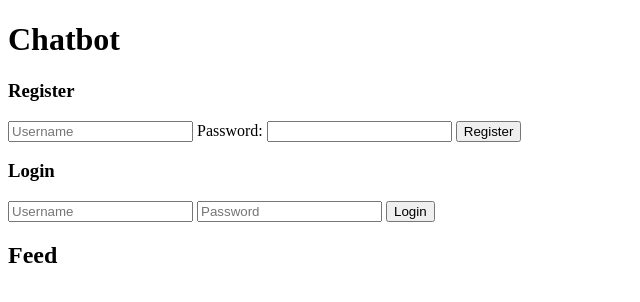
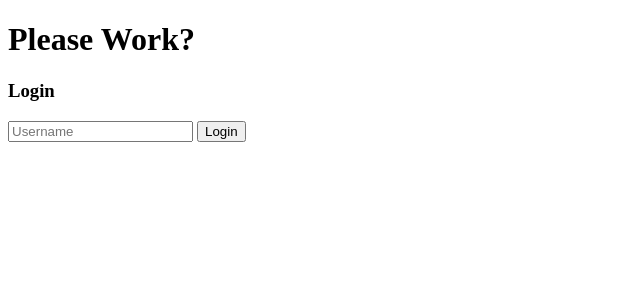
Before and after one commit to maddikia/where-you-at, a Flask app: page / in a window 1280 px wide. Shown: the top 302 px of the page, without its empty margins (0-640 px from the left). Run offline with Flask 2, Linux system fonts and the light colour scheme; data that the repository does not hold is empty.

Commit message:
some stuff works?
lol

```diff
--- a/app.py
+++ b/app.py
@@ -2,52 +2,55 @@ from flask import Flask, render_template, request, session
 import datetime
 from pymongo import MongoClient
 
-client = MongoClient("mongodb://localhost:27017")
-db = client['simonbryn']
-messages = db['messages']
+app = Flask(__name__)
+app.secret_key = '12riddlemarvolo311926'
+
+client = MongoClient("mongodb+srv://maddikia:lol@cluster0-3l4ee.mongodb.net/test?retryWrites=true&w=majority")
+db = client['whereyouat']
+quests = db['quests']
 users = db['users']
-app = Flask(__name__)
-app.secret_key = 'PizzlyBear'
 
 @app.route('/', methods=['GET'])
 def home():
     return render_template('index.html',
-        messages=messages.find({}),
-        loggedIn=('username' in session),
-        username=session.get('username', '')
-    )
+        quests = quests.find({}),
+        loggedIn = ('username' in session),
+        username = session.get('username', ''),
+        points = session.get('points', 0),
+        users = users.find({}))
 
-@app.route('/register', methods=['POST'])
-def register():
-    username = request.form['username']
-    password = request.form['password']
-    if (users.count_documents({'username': username}) > 0):
-        return 'failure'
-    users.insert_one({'username': username, 'password': password})
-    session['username'] = username
+@app.route('/quest', methods=['POST'])
+def quest():
+    description = request.form['description']
+    value = request.form['value']
+    quests.insert_one({'description': description, 'author': session['username'], 'value': value})
     return 'success'
 
 @app.route('/login', methods=['POST'])
 def login():
-    username = request.form['userlogin']
-    password = request.form['passlogin']
-    if (users.count_documents({'username': username, 'password': password}) < 1):
-        return 'failure'
-    if (users.count_documents({'username': username, 'password': password}) > 0):
-        session['username'] = username
-        return 'success'
+    session['username'] = request.form['username']
+    if (users.count_documents({'username': session['username']}) < 1):
+        now = datetime.datetime.now().strftime("%m/%d/%Y %H:%M:%S")
+        users.insert_one({'username': session['username'], 'creation_time': now, 'points': 0})
+    return 'success'
 
 @app.route('/logout', methods=['POST'])
 def logout():
     session.pop('username', None)
     return 'success'
 
-@app.route('/message', methods=['POST'])
-def message():
-    message = session['username'] + ": " + request.form['message']
-    now = datetime.datetime.now().strftime("%Y-%m-%d %H:%M:%S")
-    messages.insert_one({'message': message, 'ts': now})
-    return 'success'
+@app.route('/endquest', methods=['POST'])
+def endquest():
+    value = int(request.form['listedquest'])
+    users.update_one({'username':session['username']}, {'$inc': {'points': value}})
+   # points = #code
+   # quests.delete_one({"description": description})
 
-if __name__ == '__main__':
-    app.run(port=3000, debug=True, host='0.0.0.0')
+@app.route('/addpoints', methods=['POST'])
+def addpoints():
+    points = 5
+    users.update_one({'username':session['username']}, {'$inc': {'points': points}})
+
+
+
+app.run(port=3000, debug=True, host='0.0.0.0')
--- a/static/main.js
+++ b/static/main.js
@@ -1,21 +1,15 @@
     $(document).ready(function() {
-    $('#register').click(function() {
+        $('#login').click(function() {
             const username = $('#username').val();
-        const password = $('#password').val();
-        $.post('/register', {
+            $.post('/login', {
                 username: username,
-            password: password,
             }).done(function() {
                 document.location.reload();
             });
-    })
-    $('#login').click(function() {
-        const username = $('#userlogin').val();
-        const password = $('#passlogin').val();
-        $.post('/login', {
-            username: username,
-            password: password,
-        }).done(function () {
+        });
+        $('#addpoints').click(function() {
+            $.post('/addpoints', {
+            }).done(function() {
                 document.location.reload();
             });
         });
@@ -23,13 +17,12 @@ $(document).ready(function() {
             $.post('/logout', {}).done(function() {
                 document.location.reload();
             });
-    })
-
-    $('#submit').click(function () {
-        const message = $('#message').val();
-        $.post('/message', {
-            message: message,
-        }).done(function () {
+        });
+        $('#listedquest').click(function() {
+            const value = $('#listedquest').val();
+            $.post('/endquest', {
+                value: value
+            }).done(function() {
                 document.location.reload();
             });
         });
--- a/templates/index.html
+++ b/templates/index.html
@@ -1,35 +1,33 @@
 <!DOCTYPE html>
 <head>
-    <title>Chatbot</title>
+    <title>Interesting Code</title>
     <script
         src="https://code.jquery.com/jquery-3.4.1.min.js"
         integrity="sha256-CSXorXvZcTkaix6Yvo6HppcZGetbYMGWSFlBw8HfCJo="
         crossorigin="anonymous"></script>
     <script src="{{ url_for('static', filename='main.js') }}"></script>
+
 </head>
 <body>
-    <h1>Chatbot</h1>
+    <h1>Please Work?</h1>
     {% if not loggedIn %}
-    <h3>Register</h3>
-    <input id="username" type="text" placeholder="Username" />
-    <label for="regpassword">Password: </label>
-    <input id="password" type="Password" />
-    <button id="register">Register</button>
     <h3>Login</h3>
-    <input id="userlogin" type="text" placeholder="Username" />
-    <input id="passlogin" type="password" placeholder="Password" />
+    <input id="username" type="text" placeholder="Username"/>
     <button id="login">Login</button>
     {% else %}
-    <h3>Post</h3>
-    <p>Hello {{username}}</p>
+    {% for user in users %}
+        {%if user['username'] == username %}
+            <p>Hello {{username}}. You have {{user['points']}} points.</p>
+        {% endif %}
+    {% endfor %}
     <button id="logout">Logout</button>
-    <input id="message" type="text" placeholder="Enter a string" />
-    <button id="submit">send</button>
+    <button id="addpoints">Add Points</button>
+    <input id="description" type="text" placeholder="Short Quest Description">
+    <input id="value" type="number" placeholder="Quest Value">
+    <button id="quest">Add Quest</button>
+    {% for quest in quests %}
+            <p>{{ quest['description'] }}</p>
+            <input type="submit" id="listedquest" name="value" value="{{quest['value']}}"/>
+    {% endfor %}
     {% endif %}
-    <h2>Feed</h2>
-    <div>
-        {% for message in messages %}
-        <p>[{{message['ts']}}] {{ message['message'] }}</p>
-        {% endfor %}
-    </div>
 </body>
```
Lines whose indentation alone changed are shown as unchanged.
